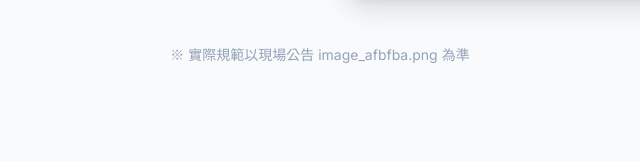
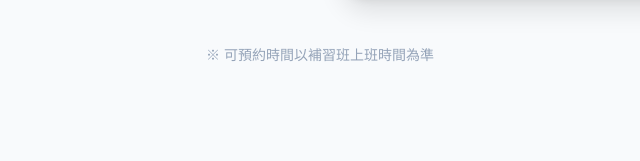
Before and after one commit to mocher235-byte/djkbook, a plain HTML site: page index.html in a window 1280 px wide. Shown: the part 1659-1820 px from the top of the page, 320-960 px from the left. Drawn offline with nearby package versions, Linux system fonts and the light colour scheme.

Commit message:
Add files via upload

```diff
--- a/index.html
+++ b/index.html
@@ -130,7 +130,7 @@
                     </ul>
                 </div>
             </div>
-            <p class="mt-12 text-center text-slate-400 text-sm">※ 實際規範以現場公告 image_afbfba.png 為準</p>
+            <p class="mt-12 text-center text-slate-400 text-sm">※ 可預約時間以補習班上班時間為準</p>
         </div>
     </section>
 
```
